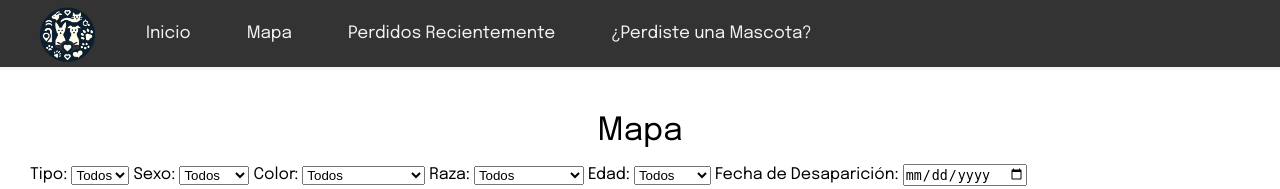
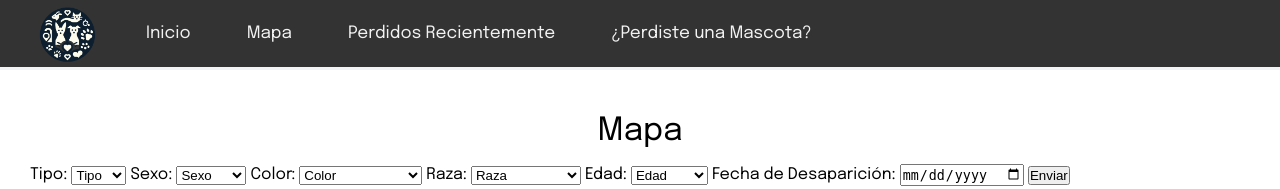
Before and after one commit to ThiagoBerot/Equipo-Rocket-TP-IDS, a Flask app: page /mapa in a window 1280 px wide. Shown: the top 189 px of the page. Run offline with Flask 3, Linux system fonts and the light colour scheme; some libraries are stand-ins or nearby versions.

Commit message:
cambios en mapa

```diff
--- a/front+back/frontend/static/js/map.js
+++ b/front+back/frontend/static/js/map.js
@@ -2,7 +2,7 @@
   method: 'GET',
   host: '127.0.0.1:5001'
 }*/
-// pip install flask-cors
+// pip install Flask-Cors
 
 /* ---------------------------- FUNCIONES DEL MAPA -------------------------------- */
 
@@ -109,6 +109,9 @@ function crearMascotaConInfo(map, coord, especie, mascota){
   marker.addListener('click', function() {
     infoWindow.open(map, marker);
   });
+
+  //const button = document.getElementById("boton-filtro")
+
 }
 
 /* Inicia el mapa centrado en la zona de CABA.
@@ -122,6 +125,7 @@ function iniciarMap() {
   dibujaUnCirculo(map, coord);
   conseguirCoordenadas(map);
   mostrarRefugios(map);
+
 }
 
 //Dibuja un circulo alrededor de la zona de CABA.
@@ -166,82 +170,140 @@ le va a preguntar a la base los datos seleccionados para
 que le pida a otra base las coordenadas de la descripcion.*/
 //Busca un marcador
 
-let filtro = []
+
+const button = document.getElementById("boton-filtro");
+
+button.addEventListener("click", function(event){
+
+  console.log(datosFiltro.length)
+
+  if(datosVacios(datosFiltro)){
+    alert("Falta rellenar campos")
+    limpiarFiltro(datosFiltro);
+    iniciarMap();
+
+  }else{
+
+    filtrarAnimal(datosFiltro);
+    limpiarFiltro(datosFiltro);
+    //iniciarMap();
+
+  }
+});
+
+
+function datosVacios(filtro){
+
+  if(filtro.length != 6){
+    return true
+  }else{
+    return false
+  }
+}
+
 
 function filtrarAnimal(filtro){
-  document.getElementById('idFiltrarAnimal').innerText = `Ud. ha seleccionado la descripcion ${filtro[0]}, ${filtro[1]}, ${filtro[2]}, ${filtro[3]}, ${filtro[4]}, ${filtro[5]}`;
 
-  let url = "http://127.0.0.1:5001/mascotas"
-  fetch(url)
+  let urlCoordenadas = "http://127.0.0.1:5001/coordenadas";
+  let urlMascotas = "http://127.0.0.1:5001/mascotas";
+
+  fetch(urlCoordenadas)
     .then(response => response.json())
-    .then(data => filtrarMascota(data,filtro))
-    .catch(error => console.log(error))
+    .then(dataCoordenadas => {
+      fetch(urlMascotas)
+        .then(response => response.json())
+        .then(dataMascotas => {
+          filtrarMascota(dataCoordenadas, dataMascotas, filtro);
+        })
+        .catch(error => console.log(error));
+    })
+    .catch(error => console.log(error));
 }
 
-function filtrarMascota(data,filtro){
 
-  console.log(data)
+function filtrarMascota(dataCoordenadas,dataMascotas,filtro){
 
+  let longitud = dataCoordenadas.length;
   let contador = 0;
-  let listaCoincidencias = []
-  let longitud = data.length
 
   for(let i=0; i < longitud; i++){
 
-    if((filtro[0] == data[i]["tipo"]) && (filtro[1] == data[i]["sexo"]) && (filtro[2] == data[i]["color"]) && (filtro[3] == data[i]["raza"]) && (filtro[4] == data[i]["edad"])){
+    console.log(dataMascotas[i]["tipo"], filtro[0])
+    console.log(dataMascotas[i]["sexo"], filtro[1])
+    console.log(dataMascotas[i]["color"], filtro[2])
+    console.log(dataMascotas[i]["raza"], filtro[3])
+    console.log(dataMascotas[i]["edad"], filtro[4])
+
+    /*if((filtro[0] == dataMascotas[i]["tipo"]) && (filtro[1] == dataMascotas[i]["sexo"]) && (filtro[2] == dataMascotas[i]["color"]) && (filtro[3] == dataMascotas[i]["raza"]) && (filtro[4] == dataMascotas[i]["edad"])){
       contador++;
-      listaCoincidencias.push(data[i]["nombre"])
-      //document.getElementById('idCoincidencia').innerText = `Se encontro a ${data[i]["nombre"]}, encontrado en la fecha ${data[i]["fecha_desaparicion"]}`
+
+      document.getElementById('idCoincidencia').innerText = `Se encontro a ${dataMascotas[i]["nombre"]}, encontrado en la fecha ${dataMascotas[i]["fecha_desaparicion"]}`
+    }*/
+
+      if(filtro[0] == dataMascotas[i]["tipo"]){
+        ontador++;
+      document.getElementById('idCoincidencia').innerText = `Se encontro a ${dataMascotas[i]["nombre"]}, encontrado en la fecha ${dataMascotas[i]["fecha_desaparicion"]}`;
     }
-    //document.getElementById('idCoincidencia').innerText = `No se encontro una mascota con esa descripcion, lo sentimos mucho.`;
+
   }
 
   if(contador == 0){
     document.getElementById('idCoincidencia').innerText = `No se encontro una mascota con esa descripcion, lo sentimos mucho.`;
-  }else{
-
   }
+}
 
 
-}
+
+let datosFiltro = [];
 
 function seleccionarTipo(){
-  let filtroColor = document.getElementById('filtroTipo');
+  let filtroTipo = document.getElementById('filtroTipo');
   let tipo = filtroTipo.value;
-  filtro.push(tipo)
+  datosFiltro.push(tipo);
 }
 
 function seleccionarSexo(){
-  let filtroColor = document.getElementById('filtroSexo');
+  let filtroSexo = document.getElementById('filtroSexo');
   let sexo = filtroSexo.value;
-  filtro.push(sexo)
+  datosFiltro.push(sexo);
 }
 
 function seleccionarColor(){
   let filtroColor = document.getElementById('filtroColor');
   let color = filtroColor.value;
-  filtro.push(color)
+  datosFiltro.push(color);
 }
 
 function seleccionarRaza(){
   let filtroRaza = document.getElementById('filtroRaza');
   let raza = filtroRaza.value;
-  filtro.push(raza)
+  datosFiltro.push(raza);
 }
 
 function seleccionarEdad(){
   let filtroEdad = document.getElementById('filtroEdad');
   let edad = filtroEdad.value;
-  filtro.push(edad)
+  datosFiltro.push(edad);
 }
 
 function seleccionarFecha(){
   let filtroFecha = document.getElementById('filtroFecha');
   let fecha = filtroFecha.value;
-  filtro.push(fecha)
+  datosFiltro.push(fecha);
+}
 
 
-  filtrarAnimal(filtro)
+function limpiarFiltro(filtro){
+
+  document.getElementById("filtroTipo").value='tipo';
+  document.getElementById("filtroSexo").value='sexo';
+  document.getElementById("filtroColor").value='color';
+  document.getElementById("filtroRaza").value='raza';
+  document.getElementById("filtroEdad").value='edad';
+  document.getElementById("filtroFecha").value='date';
+
+  filtro = [];
+
 }
 
 /* ---------------------------------------------------------------------------------- */
--- a/front+back/frontend/templates/mapa.html
+++ b/front+back/frontend/templates/mapa.html
@@ -15,14 +15,14 @@
 
             <label for="filtroTipo">Tipo:</label>
             <select id="filtroTipo" onchange="seleccionarTipo();">
-                <option value="todos">Todos</option>
+                <option value="tipo">Tipo</option>
                 <option value="perro">Perro</option>
                 <option value="gato">Gato</option>
             </select>
 
             <label for="filtroSexo">Sexo:</label>
             <select id="filtroSexo" onchange="seleccionarSexo();">
-                <option value="todos">Todos</option>
+                <option value="sexo">Sexo</option>
                 <option value="macho">Macho</option>
                 <option value="hembra">Hembra</option>
             </select>
@@ -30,7 +30,7 @@
 
             <label for="filtroColor">Color:</label>
             <select id="filtroColor" onchange="seleccionarColor();">
-                <option value="todos">Todos</option>
+                <option value="color">Color</option>
                 <option value="negro">Negro</option>
                 <option value="blanco">Blanco</option>
                 <option value="marrón">Marrón</option>
@@ -41,27 +41,31 @@
                 <option value="naranja y blanco">Naranja y blanco</option>
                 <option value="gris">Gris</option>
                 <option value="marron claro">Marron claro</option>
+                <option value="otro">Otro</option>
 
             </select>
 
             <label for="filtroRaza">Raza:</label>
             <select id="filtroRaza" onchange="seleccionarRaza();">
-                <option value="todos">Todos</option>
+                <option value="raza">Raza</option>
                 <option value="labrador">Labrador</option>
                 <option value="pastor aleman">Pastor Alemán</option>
                 <option value="siames">Siamés</option>
                 <option value="chihuahua">Chihuahua</option>
+                <option value="otro">Otro</option>
             </select>
             <label for="filtroEdad">Edad:</label>
             <select id="filtroEdad" onchange="seleccionarEdad();">
-                <option value="todos">Todos</option>
+                <option value="edad">Edad</option>
                 <option value="cachorro">Cachorro</option>
                 <option value="adulto">Adulto</option>
+                <option value="otro">Otro</option>
             </select>
             <label for="filtroFecha" >Fecha de Desaparición:</label>
-            <input type="date" id="filtroFecha"  onchange="seleccionarFecha();"/>
+            <input type="date" id="filtroFecha"  onchange="seleccionarFecha();"/>  <button id="boton-filtro">Enviar</button>
             </div>
         </section>
+
         <span id="idFiltrarAnimal"></span>
         <br>
         <span id="idCoincidencia"><br></span>
```
